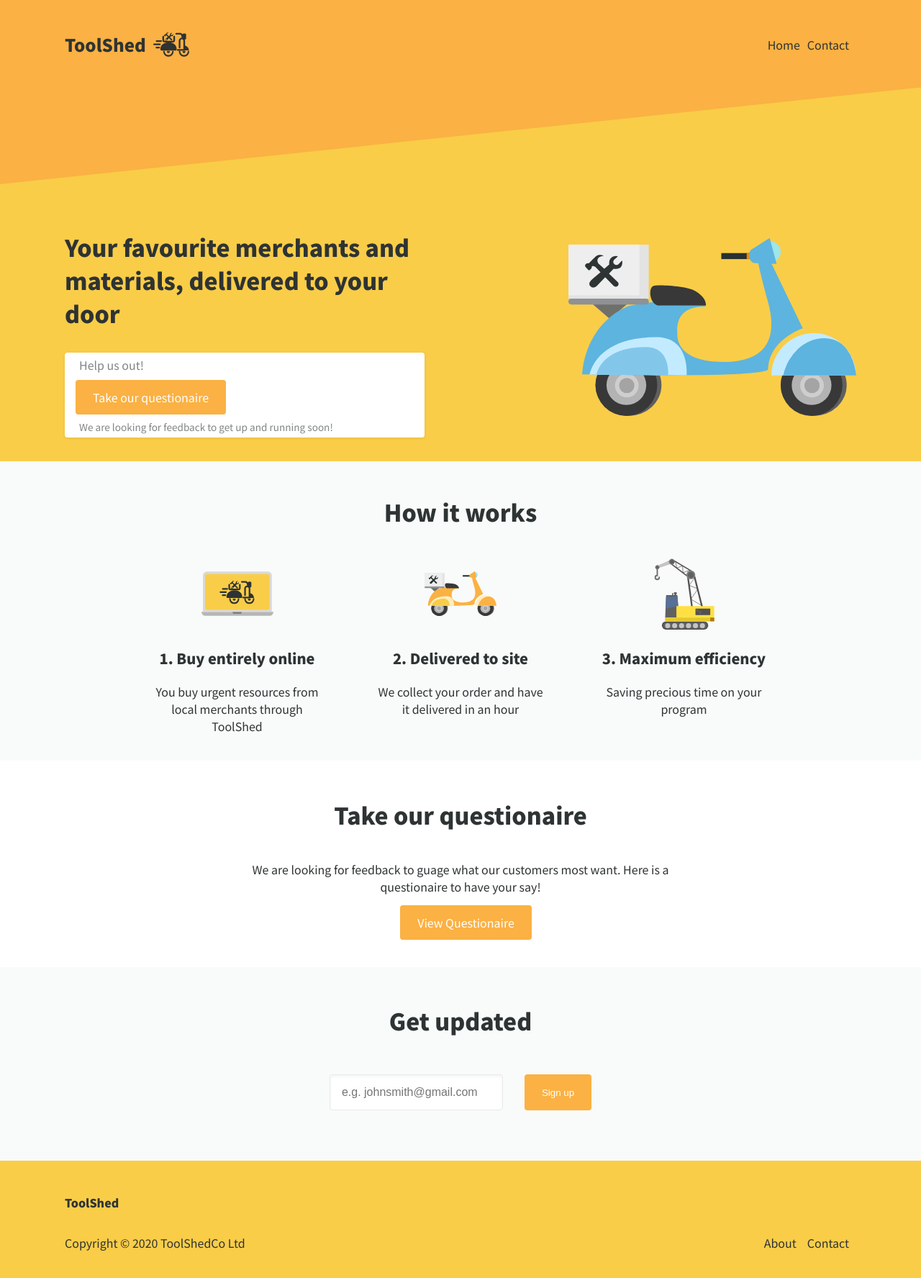
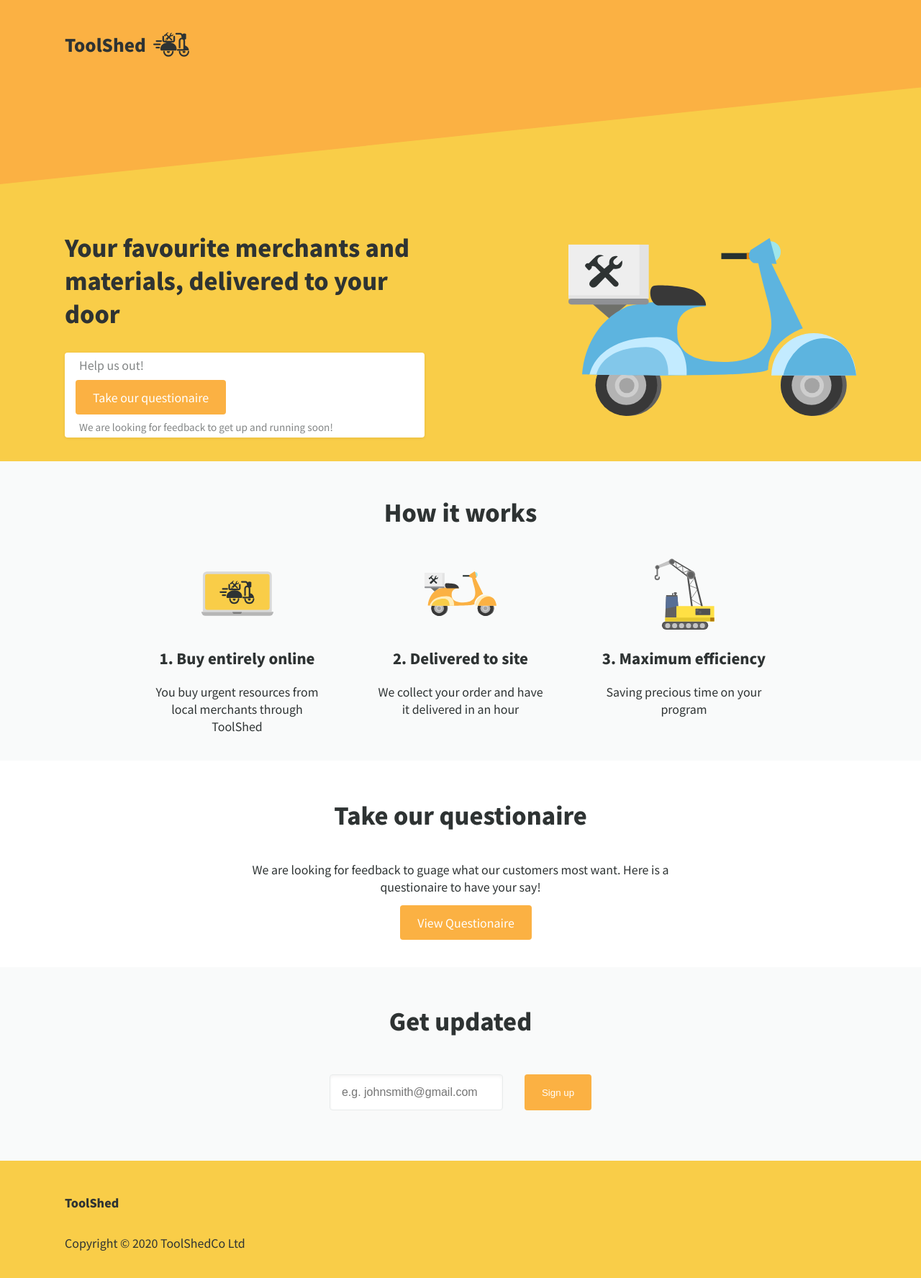
Before and after one commit to robbaile/builderoo, a Next.js app: page / in a window 1280 px wide. Shown: the top 1776 px of the page at 72% size. Built offline with nearby package versions, Linux system fonts and the light colour scheme.

Commit message:
Master - removed about and contact us from footer

```diff
--- a/components/Footer/footer.js
+++ b/components/Footer/footer.js
@@ -9,8 +9,8 @@ export default function Footer() {
                 <div className={styles.footerLinks}>
                     <p>Copyright © 2020 ToolShedCo Ltd</p>
                     <div>
-                        <a className={styles.footerLink}  href="#0">About</a>
-                        <a className={styles.footerLink} href="#0">Contact</a>
+                        {/* <a className={styles.footerLink}  href="#0">About</a>
+                        <a className={styles.footerLink} href="#0">Contact</a> */}
                     </div>
                 </div>
             </div>
--- a/components/Header/header.js
+++ b/components/Header/header.js
@@ -8,7 +8,7 @@ export default function Header() {
                 <p className={styles.logoText}>ToolShed</p>
                 <img className={styles.logo} src="/images/logo.svg" alt="logo"/>
             </div>
-            <nav className={styles.nav}>
+            {/* <nav className={styles.nav}>
                 <ul className={styles.navList}>
                     <li className={styles.navListItem}>
                         <Link  href="/">
@@ -21,7 +21,7 @@ export default function Header() {
                         </Link>
                     </li>
                 </ul>
-            </nav>
+            </nav> */}
         </header>
     )
   }
--- a/components/Header/header.module.scss
+++ b/components/Header/header.module.scss
@@ -2,7 +2,7 @@
     max-width: 1100px;
     margin: 20px auto;
     display: flex;
-    justify-content: space-between;
+    justify-content: flex-start;
     align-items: center;
     padding-left: calc(50% - 45vw);
     padding-right: calc(50% - 45vw);
--- a/pages/index.js
+++ b/pages/index.js
@@ -12,7 +12,8 @@ export default function Home() {
   return (
     <div className={styles.container}>
       <Head>
-        <title>ToolShed</title>
+        <meta name="description" content="Delivering tools to you site within an hour"/>
+        <title>Delivering tools to you site within an hour || ToolShedCo</title>
         <link rel="icon" href="/favicon.ico" />
         <link rel="preconnect" href="https://fonts.gstatic.com" />
         <link href="https://fonts.googleapis.com/css2?family=Noto+Sans+KR:wght@400;500;900&display=swap" rel="stylesheet"/>
```
